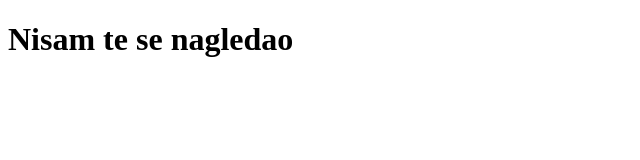
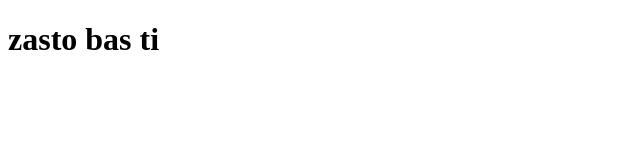
Before and after one commit to Lakana22/NodeJStutorial, a website: page index.html in a window 1280 px wide. Shown: the whole page, without its empty margins (0-640 px from the left). Drawn offline with Linux system fonts and the light colour scheme.

Commit message:
Promena 1

```diff
--- a/index.html
+++ b/index.html
@@ -7,7 +7,7 @@
 </head>
 <body>
     <h1>
-        Nisam te se nagledao
+        zasto bas ti
     </h1>
 </body>
 </html>
```
